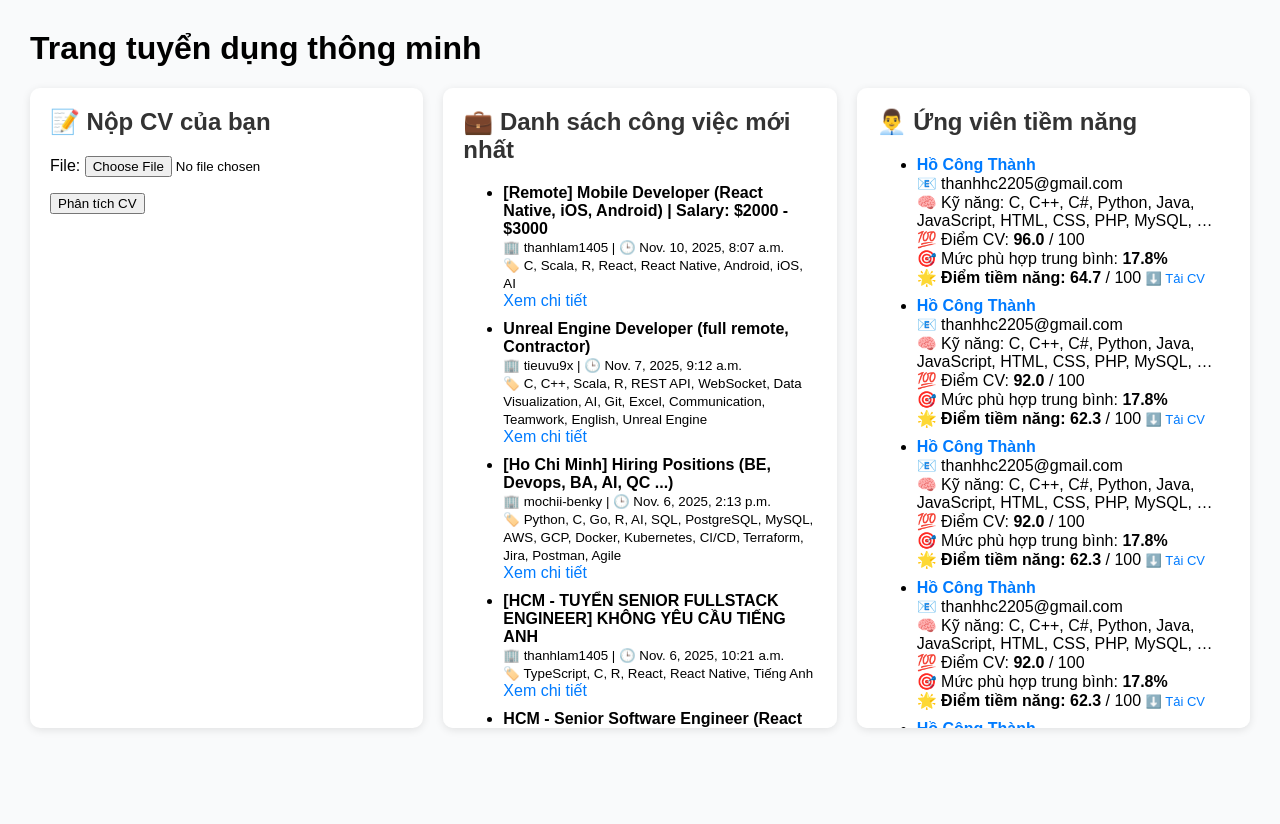
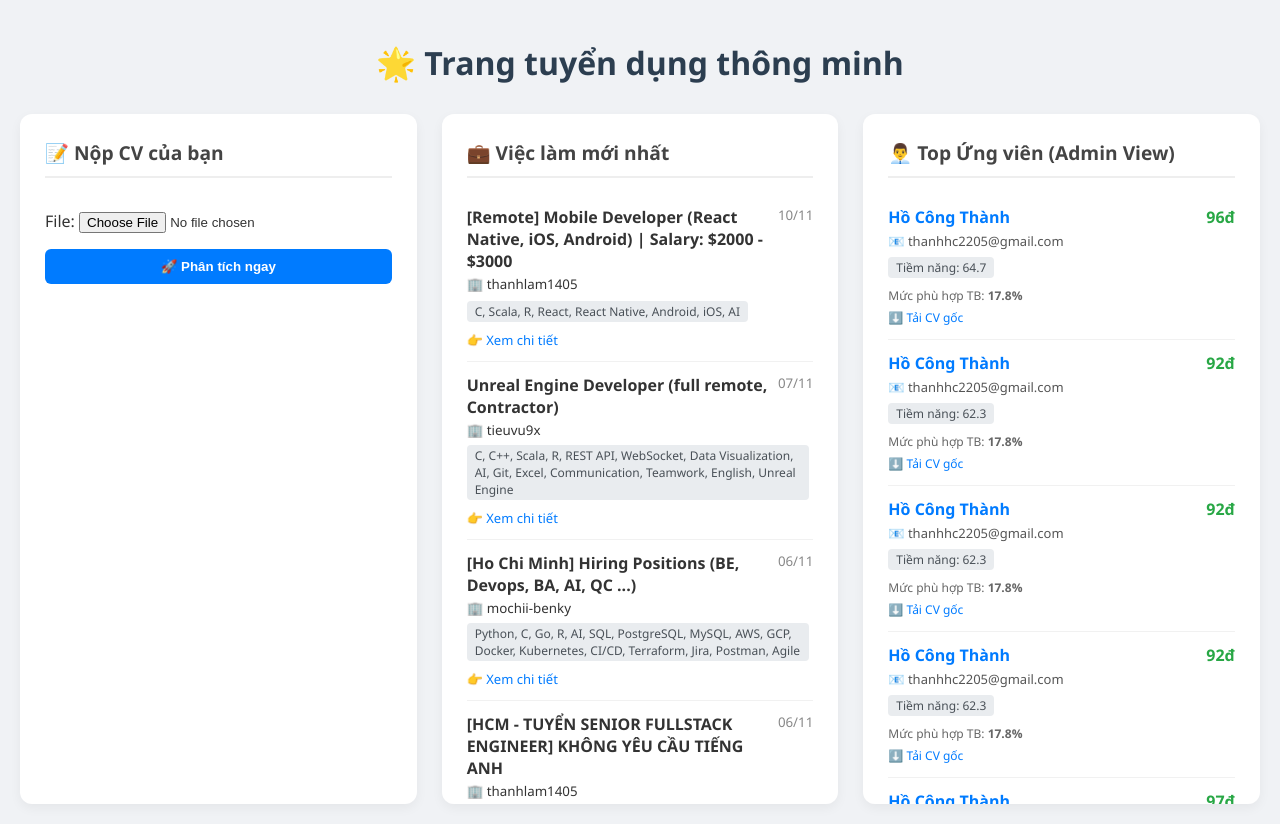
Before and after one commit to HoCongThanh2205/-n-t-t-nghi-p, a Django app: page / in a window 1280 px wide. Before the commit the page ends 730 px from the top, so only its background shows below. Run offline with Django 5.2, Linux system fonts and the light colour scheme; data comes from the database, SQL or seed files in the repository.

Commit message:
Chỉnh sửa giao diện lần 1

```diff
--- a/cvs/templates/cvs/home.html
+++ b/cvs/templates/cvs/home.html
@@ -2,176 +2,256 @@
 <html lang="vi">
 <head>
     <meta charset="UTF-8">
-    <title>Trang tuyển dụng thông minh</title>
+    <meta name="viewport" content="width=device-width, initial-scale=1.0"> <!-- Quan trọng cho Mobile -->
+    <title>Smart Recruit</title>
     <style>
+        /* --- 1. CẤU TRÚC CHUNG --- */
         body {
-            font-family: Arial, sans-serif;
-            margin: 30px;
-            background: #f9fafb;
+            font-family: 'Segoe UI', Tahoma, Geneva, Verdana, sans-serif;
+            margin: 0;
+            padding: 20px;
+            background: #f0f2f5;
+            color: #333;
         }
+        h1 { text-align: center; color: #2c3e50; margin-bottom: 30px; }
+        h2 { font-size: 1.2rem; color: #444; border-bottom: 2px solid #eee; padding-bottom: 10px; margin-top: 0; }
+        a { color: #007bff; text-decoration: none; transition: 0.2s; }
+        a:hover { text-decoration: underline; color: #0056b3; }
+
+        /* --- 2. LAYOUT GRID --- */
         .container {
             display: grid;
-            grid-template-columns: 1fr 1fr 1fr;
-            gap: 20px;
+            grid-template-columns: repeat(auto-fit, minmax(350px, 1fr)); /* Tự động co giãn cột */
+            gap: 25px;
+            max-width: 1400px;
+            margin: 0 auto;
         }
+
+        /* --- 3. CÁC BOX (CARD) --- */
         .box {
             background: white;
-            border-radius: 10px;
-            padding: 20px;
-            box-shadow: 0 2px 8px rgba(0,0,0,0.1);
+            border-radius: 12px;
+            padding: 25px;
+            box-shadow: 0 4px 12px rgba(0,0,0,0.05);
+            max-height: 80vh; /* Chiều cao tối đa theo màn hình */
             overflow-y: auto;
-            max-height: 600px;
+            display: flex;
+            flex-direction: column;
         }
-        h2 {
-            margin-top: 0;
-            color: #333;
+
+        /* --- 4. UTILITIES (NÚT, BADGE, LIST) --- */
+        ul { list-style: none; padding: 0; margin: 0; }
+        li { border-bottom: 1px solid #f1f1f1; padding: 12px 0; }
+        li:last-child { border-bottom: none; }
+
+        /* Nút bấm đẹp hơn */
+        button, .btn {
+            background-color: #007bff;
+            color: white;
+            border: none;
+            padding: 10px 20px;
+            border-radius: 6px;
+            cursor: pointer;
+            font-weight: 600;
+            transition: background 0.3s;
+            width: 100%; /* Nút full chiều ngang */
         }
-        pre { font-family: monospace; font-size: 13px; }
-        a { color: #007bff; text-decoration: none; }
-        a:hover { text-decoration: underline; }
+        button:hover { background-color: #0056b3; }
+
+        .btn-green { background-color: #28a745; width: auto; font-size: 12px; padding: 6px 12px; margin-top: 8px; }
+        .btn-green:hover { background-color: #218838; }
+
+        /* Badge cho kỹ năng */
+        .badge {
+            display: inline-block;
+            background: #e9ecef;
+            color: #495057;
+            padding: 2px 8px;
+            border-radius: 4px;
+            font-size: 12px;
+            margin-right: 4px;
+            margin-bottom: 4px;
+        }
+
+        /* Hiển thị thông báo (Message) */
+        .alert {
+            padding: 15px;
+            margin-bottom: 20px;
+            border-radius: 6px;
+            background: #fff3cd;
+            border-left: 5px solid #ffc107;
+            color: #856404;
+        }
+
+        /* Highlight điểm số */
+        .score-high { color: #28a745; font-weight: bold; }
+        .score-med { color: #ffc107; font-weight: bold; }
+        .score-low { color: #dc3545; font-weight: bold; }
+
+        pre {
+            background: #f8f9fa;
+            padding: 10px;
+            border-radius: 5px;
+            white-space: pre-wrap; /* Tự xuống dòng nếu quá dài */
+        }
+
+        /* Loading Spinner */
+        .loading-overlay {
+            display: none; /* Ẩn mặc định */
+            position: fixed; top:0; left:0; width:100%; height:100%;
+            background: rgba(255,255,255,0.8);
+            z-index: 999;
+            text-align: center;
+            padding-top: 20%;
+        }
     </style>
 </head>
+<body>
+
+    <!-- Hiệu ứng loading khi submit form -->
+    <div id="loading" class="loading-overlay">
+        <div style="font-size: 20px; font-weight: bold; color: #007bff;">🤖 AI đang phân tích CV... vui lòng chờ</div>
+    </div>
+
+    <h1>🌟 Trang tuyển dụng thông minh</h1>
+
     {% if messages %}
+        <div style="max-width: 1400px; margin: 0 auto;">
         {% for message in messages %}
-    <p style="padding: 10px; background: #fffae6; border-left: 4px solid #ffc107;">
-        {{ message }}
-    </p>
+            <div class="alert">{{ message }}</div>
         {% endfor %}
+        </div>
     {% endif %}
-<body>
-    <!-- <h1>🌟 Trang tuyển dụng thông minh</h1> -->
-    <h1>Trang tuyển dụng thông minh</h1>
 
     <div class="container">
-        <!-- Vùng Upload CV -->
+        <!-- CỘT 1: NỘP VÀ PHÂN TÍCH -->
         <div class="box">
             <h2>📝 Nộp CV của bạn</h2>
-
-            <form method="post" enctype="multipart/form-data">
+            <!-- Thêm onsubmit để hiện loading -->
+            <form method="post" enctype="multipart/form-data" onsubmit="document.getElementById('loading').style.display='block'">
                 {% csrf_token %}
                 {{ form.as_p }}
-                <button type="submit">Phân tích CV</button>
+                <button type="submit">🚀 Phân tích ngay</button>
             </form>
 
-            {% if analyzed_data %}
-            <hr>
-            <h3>📊 Kết quả phân tích CV</h3>
-            <p><strong>Họ tên:</strong> {{ analyzed_data.full_name|default:"(Không xác định)" }}</p>
-            <p><strong>Email:</strong> {{ analyzed_data.email|default:"(Không xác định)" }}</p>
-            <p><strong>Điện thoại:</strong> {{ analyzed_data.phone|default:"(Không xác định)" }}</p>
-            <p><strong>Kỹ năng:</strong> {{ analyzed_data.skills|default:"(Không xác định)" }}</p>
-            <p><strong>Học vấn:</strong></p>
-            <pre>{{ analyzed_data.education|default:"(Không xác định)" }}</pre>
-            <p><strong>Kinh nghiệm:</strong></p>
-            <pre>{{ analyzed_data.experience|default:"(Không xác định)" }}</pre>
-            {% endif %}
-
             {% if score %}
-            <div class="box" style="margin-top: 20px;">
-                <h2>📊 Điểm đánh giá CV</h2>
-                <p><strong>Tổng điểm:</strong> {{ score.total }}/100</p>
-
-                <ul>
-                    <li>🧍‍♂️ Thông tin liên hệ: {{ score.breakdown.contact }}/20</li>
-                    <li>🧠 Kỹ năng: {{ score.breakdown.skills }}/25</li>
-                    <li>🎓 Học vấn: {{ score.breakdown.education }}/15</li>
-                    <li>💼 Kinh nghiệm: {{ score.breakdown.experience }}/25</li>
-                    <li>📄 Bố cục & độ dài: {{ score.breakdown.structure }}/15</li>
+            <div style="background: #f8fff9; padding: 15px; border-radius: 8px; margin-top: 20px; border: 1px solid #c3e6cb;">
+                <h3 style="margin-top:0; color: #155724;">📊 Điểm đánh giá: {{ score.total }}/100</h3>
+                <small>Chi tiết thành phần:</small>
+                <ul style="font-size: 0.9em; margin-top: 5px;">
+                    <li>• Liên hệ: <b>{{ score.breakdown.contact }}</b>/20</li>
+                    <li>• Kỹ năng: <b>{{ score.breakdown.skills }}</b>/25</li>
+                    <li>• Học vấn: <b>{{ score.breakdown.education }}</b>/15</li>
+                    <li>• Kinh nghiệm: <b>{{ score.breakdown.experience }}</b>/25</li>
+                    <li>• Bố cục: <b>{{ score.breakdown.structure }}</b>/15</li>
                 </ul>
             </div>
             {% endif %}
 
             {% if match_results %}
-            <div class="box" style="margin-top: 20px;">
-                <h2>🎯 Gợi ý việc làm phù hợp</h2>
+            <h3 style="margin-top: 20px;">🎯 Việc làm phù hợp nhất</h3>
             <ul>
                 {% for item in match_results %}
-                    <li style="margin-bottom: 10px;">
-                        <strong>{{ item.job.title }}</strong><br>
-                        🏢 {{ item.job.company }}<br>
-                        🏷️ {{ item.job.labels }}<br>
-                        🔥 <b>{{ item.score }}%</b> phù hợp<br>
-                        <a href="{{ item.job.url }}" target="_blank">Xem chi tiết</a>
+                <li>
+                    <strong>{{ item.job.title }}</strong>
+                    <div style="font-size: 13px; color: #666;">🏢 {{ item.job.company }}</div>
+                    <div style="margin: 5px 0;">
+                        <span class="badge">🔥 {{ item.score }}% phù hợp</span>
+                    </div>
 
-                        <!-- ✅ Nút Nộp CV tự động -->
+                    <div style="display: flex; gap: 10px; align-items: center;">
+                        <a href="{{ item.job.url }}" target="_blank" rel="noopener noreferrer">Xem job</a>
                         {% if current_cv %}
-                            <form action="{% url 'apply_job' current_cv.id item.job.id %}" method="post" style="margin-top: 5px;">
+                            <form action="{% url 'apply_job' current_cv.id item.job.id %}" method="post" style="margin:0;">
                                 {% csrf_token %}
-                                <button type="submit" style="padding: 4px 8px; background-color: #4CAF50; color: white; border: none; border-radius: 5px; cursor: pointer;">
-                                    📧 Nộp CV
-                                </button>
+                                <button type="submit" class="btn-green">📧 Ứng tuyển ngay</button>
                             </form>
-                        {% else %}
-                            <small>⚠️ Vui lòng tải lên CV trước khi nộp.</small>
                         {% endif %}
+                    </div>
                 </li>
                 {% endfor %}
             </ul>
-            </div>
             {% endif %}
         </div>
 
-        <!-- Vùng Danh sách công việc -->
+        <!-- CỘT 2: DANH SÁCH VIỆC LÀM -->
         <div class="box">
-            <h2>💼 Danh sách công việc mới nhất</h2>
+            <h2>💼 Việc làm mới nhất</h2>
             {% if jobs %}
                 <ul>
                     {% for job in jobs %}
-                        <li style="margin-bottom: 10px;">
-                            <strong>{{ job.title }}</strong><br>
-                            <small>
-                                🏢 {{ job.company }} |
-                                🕒 {{ job.created_at }}
-                            </small><br>
-                            <small>🏷️ {{ job.labels }}</small><br>
-                            <a href="{{ job.url }}" target="_blank">Xem chi tiết</a>
+                        <li>
+                            <div style="display: flex; justify-content: space-between;">
+                                <strong>{{ job.title }}</strong>
+                                <small style="color: #888;">{{ job.created_at|date:"d/m" }}</small>
+                            </div>
+                            <small>🏢 {{ job.company }}</small>
+                            <div style="margin-top: 5px;">
+                                <!-- Giả sử job.labels là chuỗi ngăn cách bởi dấu phẩy -->
+                                <small class="badge">{{ job.labels }}</small>
+                            </div>
+                            <a href="{{ job.url }}" target="_blank" rel="noopener noreferrer" style="font-size: 13px; display: block; margin-top: 5px;">👉 Xem chi tiết</a>
                         </li>
                     {% endfor %}
                 </ul>
 
-                <!-- ✅ PHÂN TRANG -->
-                <div class="pagination" style="margin-top: 15px; text-align: center;">
+                <!-- Pagination -->
+                <div class="pagination" style="margin-top: auto; padding-top: 15px; text-align: center; border-top: 1px solid #eee;">
                     {% if jobs.has_previous %}
                         <a href="?page={{ jobs.previous_page_number }}">« Trước</a>
                     {% endif %}
-
-                    <span style="margin: 0 10px;">
-                        Trang {{ jobs.number }} / {{ jobs.paginator.num_pages }}
+                    <span style="margin: 0 10px; font-weight: bold; color: #555;">
+                        {{ jobs.number }} / {{ jobs.paginator.num_pages }}
                     </span>
-
                     {% if jobs.has_next %}
                         <a href="?page={{ jobs.next_page_number }}">Sau »</a>
                     {% endif %}
                 </div>
             {% else %}
-                <p>Không thể tải danh sách việc làm.</p>
+                <p style="text-align: center; color: #999;">Hiện chưa có tin tuyển dụng nào.</p>
             {% endif %}
         </div>
 
-        <!-- Vùng Ứng viên tiềm năng -->
+        <!-- CỘT 3: ỨNG VIÊN TIỀM NĂNG -->
         <div class="box">
-            <h2>👨‍💼 Ứng viên tiềm năng</h2>
+            <h2>👨‍💼 Top Ứng viên (Admin View)</h2>
             {% if cvs %}
             <ul>
             {% for cv in cvs %}
-                <li style="margin-bottom: 10px;">
+                <li>
+                    <div style="display: flex; justify-content: space-between; align-items: start;">
                         <strong>
-                        <a href="{{ cv.file.url }}" target="_blank">
-                        {{ cv.full_name|default:"(Ẩn danh)" }}
-                        </a>
-                    </strong><br>
-                    📧 {{ cv.email|default:"N/A" }}<br>
-                    🧠 Kỹ năng: {{ cv.skills|truncatewords:10 }}<br>
-                    💯 Điểm CV: <b>{{ cv.score|floatformat:1 }}</b> / 100<br>
-                    🎯 Mức phù hợp trung bình: <b>{{ cv.match_score|floatformat:1 }}%</b><br>
-                    🌟 <b>Điểm tiềm năng: {{ cv.potential_score|floatformat:1 }}</b> / 100
+                            <a href="{{ cv.file.url }}" target="_blank" rel="noopener noreferrer">{{ cv.full_name|default:"(Ẩn danh)" }}</a>
+                        </strong>
+                        <!-- Logic màu sắc cho điểm số -->
+                        {% if cv.score >= 80 %}
+                            <span class="score-high">{{ cv.score|floatformat:0 }}đ</span>
+                        {% elif cv.score >= 50 %}
+                            <span class="score-med">{{ cv.score|floatformat:0 }}đ</span>
+                        {% else %}
+                            <span class="score-low">{{ cv.score|floatformat:0 }}đ</span>
+                        {% endif %}
+                    </div>
 
-                    <a href="{{ cv.file.url }}" download style="font-size: 13px;">⬇️ Tải CV</a>
+                    <div style="font-size: 13px; color: #555; margin: 4px 0;">
+                        📧 {{ cv.email|default:"N/A" }}
+                    </div>
+
+                    <!-- Kỹ năng dạng badge -->
+                    <div style="margin: 5px 0;">
+                        <span class="badge">Tiềm năng: {{ cv.potential_score|floatformat:1 }}</span>
+                    </div>
+
+                    <div style="font-size: 12px; color: #666;">
+                        Mức phù hợp TB: <b>{{ cv.match_score|floatformat:1 }}%</b>
+                    </div>
+
+                    <a href="{{ cv.file.url }}" download style="font-size: 12px; display: inline-block; margin-top: 5px;">⬇️ Tải CV gốc</a>
                 </li>
             {% endfor %}
             </ul>
             {% else %}
-            <p>Chưa có ứng viên nào.</p>
+                <p style="text-align: center; color: #999;">Chưa có dữ liệu ứng viên.</p>
             {% endif %}
         </div>
     </div>
```
Lines whose indentation alone changed are shown as unchanged.
